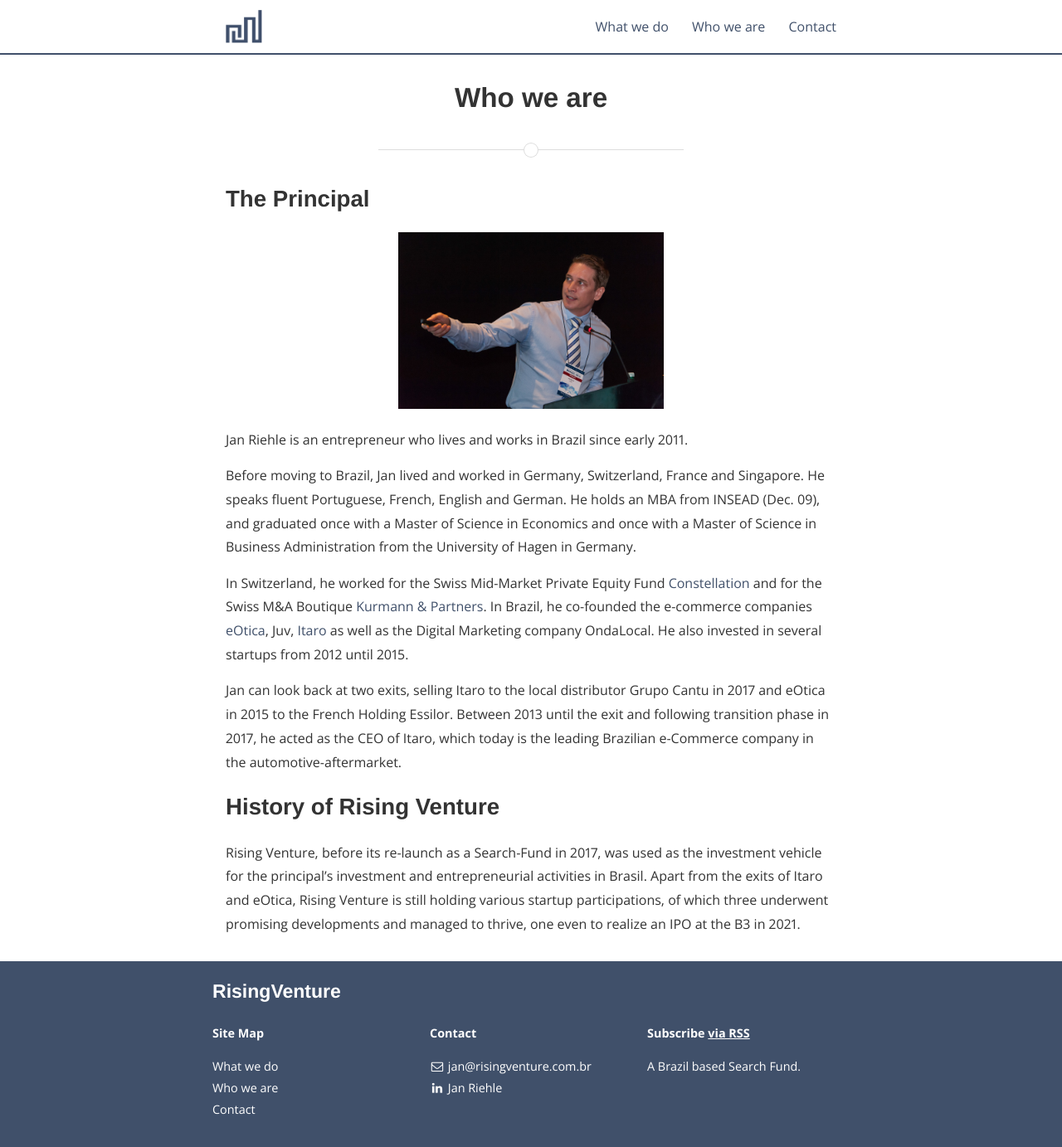
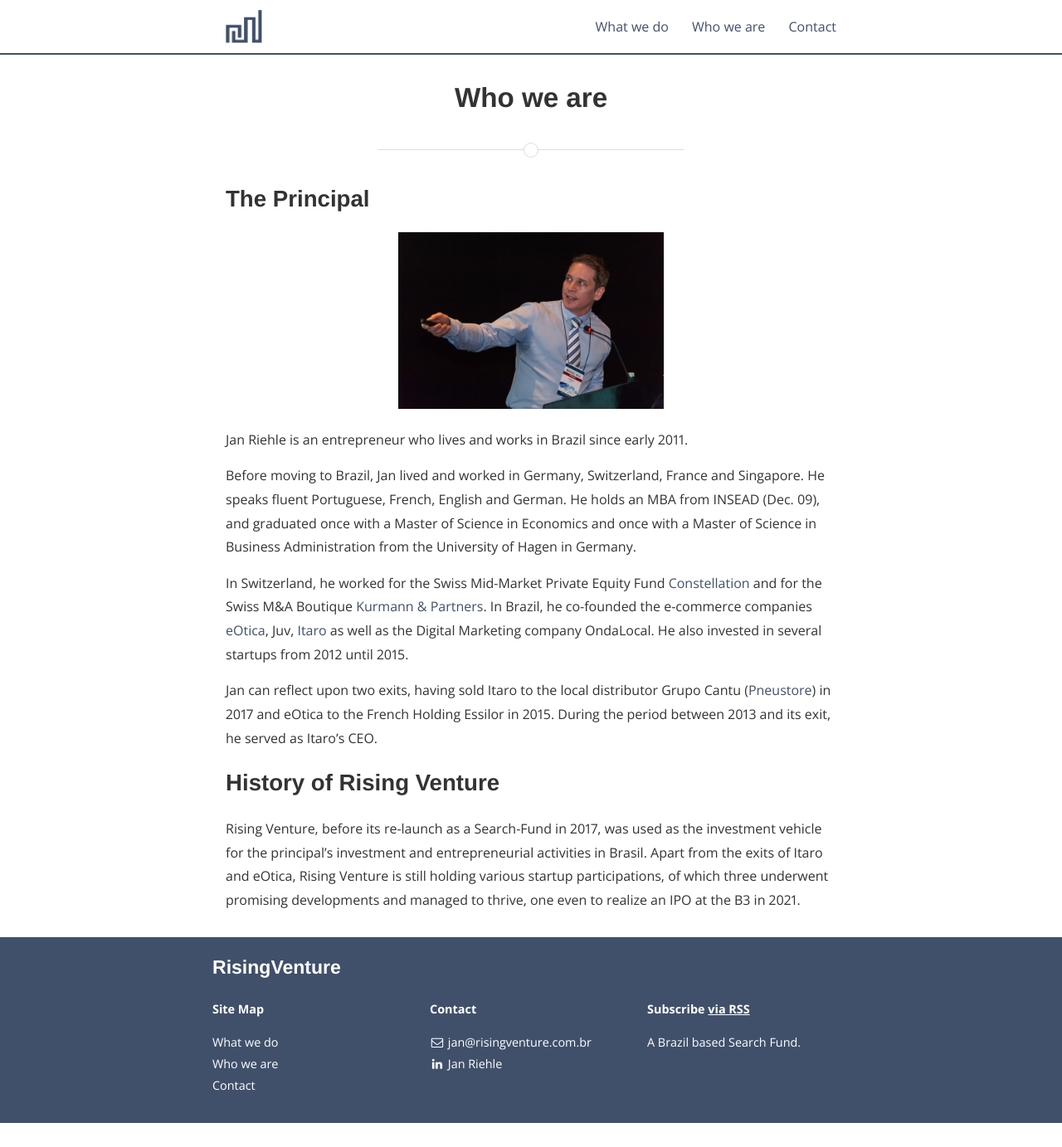
Before and after one commit to janriehle/risingventure, a Jekyll site: the page built from about.md, in a window 1280 px wide. Shown: the whole page at 83% size. Built offline with Jekyll 4.4.1, drawn with Linux system fonts in a browser that asks for light colours; nearby versions of some CDN libraries; after the commit the page ends 1354 px from its top, so only the background shows below that.

Commit message:
First commit in 2023

```diff
--- a/about.md
+++ b/about.md
@@ -16,13 +16,11 @@
 
 In Switzerland, he worked for the Swiss Mid-Market Private Equity Fund [Constellation](http://www.constellation.ch) and for the Swiss M&A Boutique [Kurmann & Partners](http://www.kurmannpartners.ch). In Brazil, he co-founded the e-commerce companies [eOtica](http://www.eotica.com.br), Juv, [Itaro](http://www.itaro.com.br) as well as the Digital Marketing company OndaLocal. He also invested in several startups from 2012 until 2015.
 
-Jan can look back at two exits, selling Itaro to the local distributor Grupo Cantu in 2017 and eOtica in 2015 to the French Holding Essilor. Between 2013 until the exit and following transition phase in 2017, he acted as the CEO of Itaro, which today is the leading Brazilian e-Commerce company in the automotive-aftermarket.
+Jan can reflect upon two exits, having sold Itaro to the local distributor Grupo Cantu ([Pneustore](http://www.pneustore.com.br)) in 2017 and eOtica to the French Holding Essilor in 2015. During the period between 2013 and its exit, he served as Itaro's CEO.
 
 <h2>History of Rising Venture</h2>
 
 Rising Venture, before its re-launch as a Search-Fund in 2017, was used as the investment vehicle for the principal's investment and entrepreneurial activities in Brasil. Apart from the exits of Itaro and eOtica, Rising Venture is still holding various startup participations, of which three underwent promising developments and managed to thrive, one even to realize an IPO at the B3 in 2021.
-
-
 
 
 [Itaro]: (http://www.itaro.com.br)
@@ -30,3 +28,4 @@
 [eOtica]: (http://www.eotica.com.br)
 [Kurmann & Partners]: (http://www.kurmannpartners.ch)
 [Constellation]: (http://www.constellation.ch)
+[Pneustore]: (http://www.pneustore.com.br)
```
